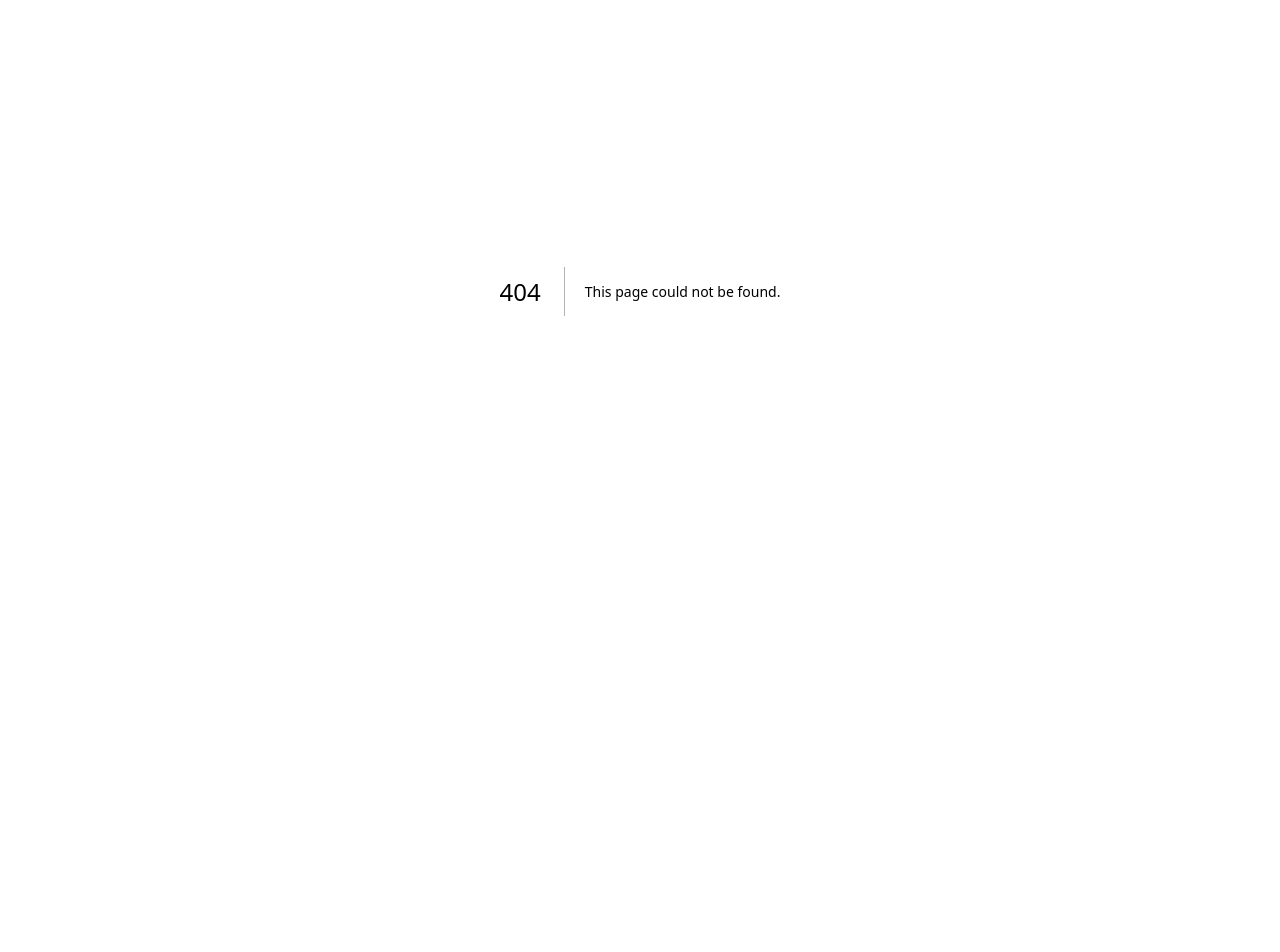
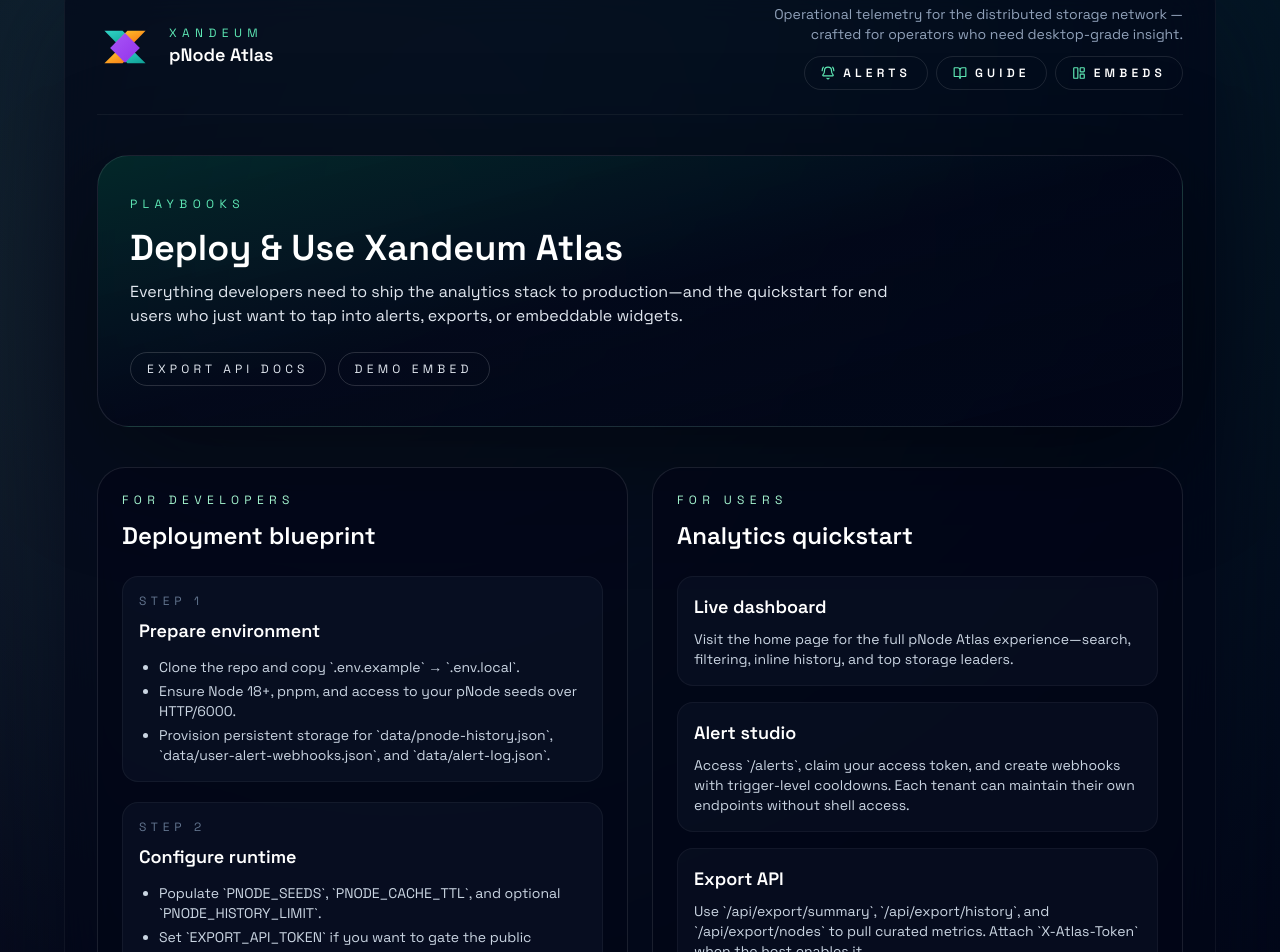
Before and after one commit to PhantomOz/xandeum-atlas, a Next.js app: page /guide in a window 1280 px wide. Before the commit this address had no page. Shown: the part 109-1061 px from the top of the page. Before the commit the page ends 800 px from the top, so only its background shows below. Built offline with nearby package versions, Linux system fonts and the light colour scheme.

Commit message:
docs: add guide page and nav links

```diff
--- /dev/null
+++ b/src/app/guide/page.tsx
@@ -0,0 +1,166 @@
+import { AppShell } from "@/components/layout/AppShell";
+import Link from "next/link";
+
+const deploymentSteps = [
+  {
+    title: "Prepare environment",
+    details: [
+      "Clone the repo and copy `.env.example` → `.env.local`.",
+      "Ensure Node 18+, pnpm, and access to your pNode seeds over HTTP/6000.",
+      "Provision persistent storage for `data/pnode-history.json`, `data/user-alert-webhooks.json`, and `data/alert-log.json`.",
+    ],
+  },
+  {
+    title: "Configure runtime",
+    details: [
+      "Populate `PNODE_SEEDS`, `PNODE_CACHE_TTL`, and optional `PNODE_HISTORY_LIMIT`.",
+      "Set `EXPORT_API_TOKEN` if you want to gate the public analytics API.",
+      "Provide `EXPORT_API_BASE_URL` when fronting the app behind a proxy or custom domain.",
+    ],
+  },
+  {
+    title: "Build & deploy",
+    details: [
+      "Run `pnpm install`, `pnpm lint`, and `pnpm build`.",
+      "Deploy the `.next` output or let your hosting provider run `pnpm build && pnpm start`.",
+      "Mount `/data` (or equivalent) to durable storage so history + alert configs persist.",
+    ],
+  },
+  {
+    title: "Operate",
+    details: [
+      "Use `/alerts` to mint tenant tokens and let downstream teams manage webhooks.",
+      "Monitor logs for `/api/export/*` usage; scale horizontally by fronting with a CDN.",
+      "Schedule backups of your data directory if you are not using an external store.",
+    ],
+  },
+];
+
+const usageHighlights = [
+  {
+    title: "Live dashboard",
+    body: "Visit the home page for the full pNode Atlas experience—search, filtering, inline history, and top storage leaders.",
+  },
+  {
+    title: "Alert studio",
+    body: "Access `/alerts`, claim your access token, and create webhooks with trigger-level cooldowns. Each tenant can maintain their own endpoints without shell access.",
+  },
+  {
+    title: "Export API",
+    body: "Use `/api/export/summary`, `/api/export/history`, and `/api/export/nodes` to pull curated metrics. Attach `X-Atlas-Token` when the host enables it.",
+  },
+  {
+    title: "Embeddable cards",
+    body: "Drop `<iframe src='/embed/summary'>` or `/embed/history` into your site. Listen for `xandeum-embed-resize` messages to auto-adjust height.",
+  },
+];
+
+export default function GuidePage() {
+  return (
+    <AppShell>
+      <div className="space-y-10">
+        <header className="rounded-[32px] border border-white/10 bg-gradient-to-br from-emerald-900/40 via-slate-950/60 to-slate-950/80 px-8 py-10 shadow-[0_30px_120px_rgba(0,0,0,0.45)]">
+          <p className="text-xs uppercase tracking-[0.45em] text-emerald-300">Playbooks</p>
+          <h1 className="mt-4 text-4xl font-semibold text-white">Deploy & Use Xandeum Atlas</h1>
+          <p className="mt-3 max-w-3xl text-base text-slate-200">
+            Everything developers need to ship the analytics stack to production—and the quickstart for end users who just want to tap into alerts, exports, or
+            embeddable widgets.
+          </p>
+          <div className="mt-6 flex flex-wrap gap-3 text-sm text-slate-200">
+            <Link href="/docs/export-api" className="inline-flex items-center gap-2 rounded-full border border-white/15 px-4 py-2 text-xs uppercase tracking-[0.35em]">
+              Export API Docs
+            </Link>
+            <Link href="/embed/summary" className="inline-flex items-center gap-2 rounded-full border border-white/15 px-4 py-2 text-xs uppercase tracking-[0.35em]">
+              Demo Embed
+            </Link>
+          </div>
+        </header>
+
+        <section className="grid gap-6 lg:grid-cols-2">
+          <article className="rounded-[28px] border border-white/10 bg-slate-950/70 p-6">
+            <p className="text-xs uppercase tracking-[0.45em] text-emerald-200">For Developers</p>
+            <h2 className="mt-3 text-2xl font-semibold text-white">Deployment blueprint</h2>
+            <div className="mt-6 space-y-5">
+              {deploymentSteps.map((step, index) => (
+                <div key={step.title} className="rounded-2xl border border-white/5 bg-slate-900/50 px-4 py-4">
+                  <p className="text-xs uppercase tracking-[0.4em] text-slate-500">Step {index + 1}</p>
+                  <h3 className="mt-2 text-lg font-semibold text-white">{step.title}</h3>
+                  <ul className="mt-3 list-disc space-y-1 pl-5 text-sm text-slate-300">
+                    {step.details.map((detail) => (
+                      <li key={detail}>{detail}</li>
+                    ))}
+                  </ul>
+                </div>
+              ))}
+            </div>
+          </article>
+
+          <article className="rounded-[28px] border border-white/10 bg-slate-950/70 p-6">
+            <p className="text-xs uppercase tracking-[0.45em] text-emerald-200">For Users</p>
+            <h2 className="mt-3 text-2xl font-semibold text-white">Analytics quickstart</h2>
+            <div className="mt-6 space-y-4">
+              {usageHighlights.map((item) => (
+                <div key={item.title} className="rounded-2xl border border-white/5 bg-slate-900/40 px-4 py-4">
+                  <h3 className="text-lg font-semibold text-white">{item.title}</h3>
+                  <p className="mt-2 text-sm text-slate-300">{item.body}</p>
+                </div>
+              ))}
+            </div>
+            <div className="mt-6 rounded-2xl border border-white/10 bg-slate-900/60 px-4 py-4 text-sm text-slate-300">
+              <p className="text-xs uppercase tracking-[0.35em] text-slate-500">Need a webhook?</p>
+              <p className="mt-2">Head to <Link href="/alerts" className="text-emerald-300 underline">/alerts</Link>, claim a token, and create triggers that ship directly to Slack, PagerDuty, or your custom incident pipeline.</p>
+            </div>
+          </article>
+        </section>
+
+        <section className="rounded-[28px] border border-white/10 bg-slate-950/70 p-6">
+          <p className="text-xs uppercase tracking-[0.45em] text-emerald-200">API & Embed Checklist</p>
+          <div className="mt-4 grid gap-4 lg:grid-cols-3">
+            <ChecklistCard
+              title="Secure exports"
+              items={[
+                "Optional `EXPORT_API_TOKEN` for authenticated access",
+                "CDN-friendly caching headers on all responses",
+                "Versioned payloads (see docs/export-api.md)",
+              ]}
+            />
+            <ChecklistCard
+              title="Embed friendly"
+              items={[
+                "Minimal iframe footprint with gradient styling",
+                "postMessage height updates for auto-resize",
+                "Query params for token, interval, and sampling",
+              ]}
+            />
+            <ChecklistCard
+              title="Operational hygiene"
+              items={[
+                "Mount /data to durable storage",
+                "Schedule backups or externalize history store",
+                "Monitor `/api/export/*` and `/alerts` logs",
+              ]}
+            />
+          </div>
+        </section>
+      </div>
+    </AppShell>
+  );
+}
+
+interface ChecklistCardProps {
+  title: string;
+  items: string[];
+}
+
+function ChecklistCard({ title, items }: ChecklistCardProps) {
+  return (
+    <div className="rounded-2xl border border-white/5 bg-slate-900/50 px-4 py-4">
+      <h3 className="text-lg font-semibold text-white">{title}</h3>
+      <ul className="mt-3 space-y-1 text-sm text-slate-300">
+        {items.map((item) => (
+          <li key={item}>• {item}</li>
+        ))}
+      </ul>
+    </div>
+  );
+}
--- a/src/components/layout/AppShell.tsx
+++ b/src/components/layout/AppShell.tsx
@@ -1,4 +1,4 @@
-import { BellRing } from "lucide-react";
+import { BellRing, BookOpen, LayoutPanelLeft } from "lucide-react";
 import Image from "next/image";
 import Link from "next/link";
 import type { ReactNode } from "react";
@@ -16,7 +16,7 @@
         <div className="relative mx-auto w-full max-w-[1400px] px-4 py-10 sm:px-8 lg:px-12 lg:py-14 xl:px-16 xl:py-20">
           <div className="rounded-[32px] border border-white/5 bg-slate-950/70 p-6 shadow-[0_40px_120px_rgba(2,6,23,0.65)] backdrop-blur-xl sm:p-8">
             <div className="mb-10 flex flex-col gap-5 border-b border-white/5 pb-6 sm:flex-row sm:items-center sm:justify-between">
-              <div className="flex items-center gap-4">
+              <Link href="/" className="flex items-center gap-4">
                 <div className="relative h-12 w-12 sm:h-14 sm:w-14">
                   <Image src="/xandeum-logo.svg" alt="Xandeum" width={80} height={80} priority className="h-full w-full" />
                 </div>
@@ -24,18 +24,32 @@
                   <p className="text-xs uppercase tracking-[0.45em] text-emerald-300">Xandeum</p>
                   <p className="text-lg font-semibold text-white">pNode Atlas</p>
                 </div>
-              </div>
+              </Link>
               <div className="flex flex-col gap-3 text-sm text-slate-400 sm:max-w-md sm:text-right">
                 <p>Operational telemetry for the distributed storage network — crafted for operators who need desktop-grade insight.</p>
-                <div className="flex justify-start gap-3 sm:justify-end">
+                <nav className="flex flex-wrap justify-start gap-2 text-xs sm:justify-end">
                   <Link
                     href="/alerts"
-                    className="inline-flex items-center gap-2 rounded-full border border-white/10 px-4 py-2 text-xs font-semibold uppercase tracking-[0.35em] text-white transition hover:border-emerald-400"
+                    className="inline-flex items-center gap-2 rounded-full border border-white/10 px-4 py-2 font-semibold uppercase tracking-[0.35em] text-white transition hover:border-emerald-400"
                   >
                     <BellRing className="h-3.5 w-3.5 text-emerald-300" />
                     Alerts
                   </Link>
-                </div>
+                  <Link
+                    href="/guide"
+                    className="inline-flex items-center gap-2 rounded-full border border-white/10 px-4 py-2 font-semibold uppercase tracking-[0.35em] text-white transition hover:border-emerald-400"
+                  >
+                    <BookOpen className="h-3.5 w-3.5 text-emerald-300" />
+                    Guide
+                  </Link>
+                  <Link
+                    href="/embed/summary"
+                    className="inline-flex items-center gap-2 rounded-full border border-white/10 px-4 py-2 font-semibold uppercase tracking-[0.35em] text-white transition hover:border-emerald-400"
+                  >
+                    <LayoutPanelLeft className="h-3.5 w-3.5 text-emerald-300" />
+                    Embeds
+                  </Link>
+                </nav>
               </div>
             </div>
             {children}
```
